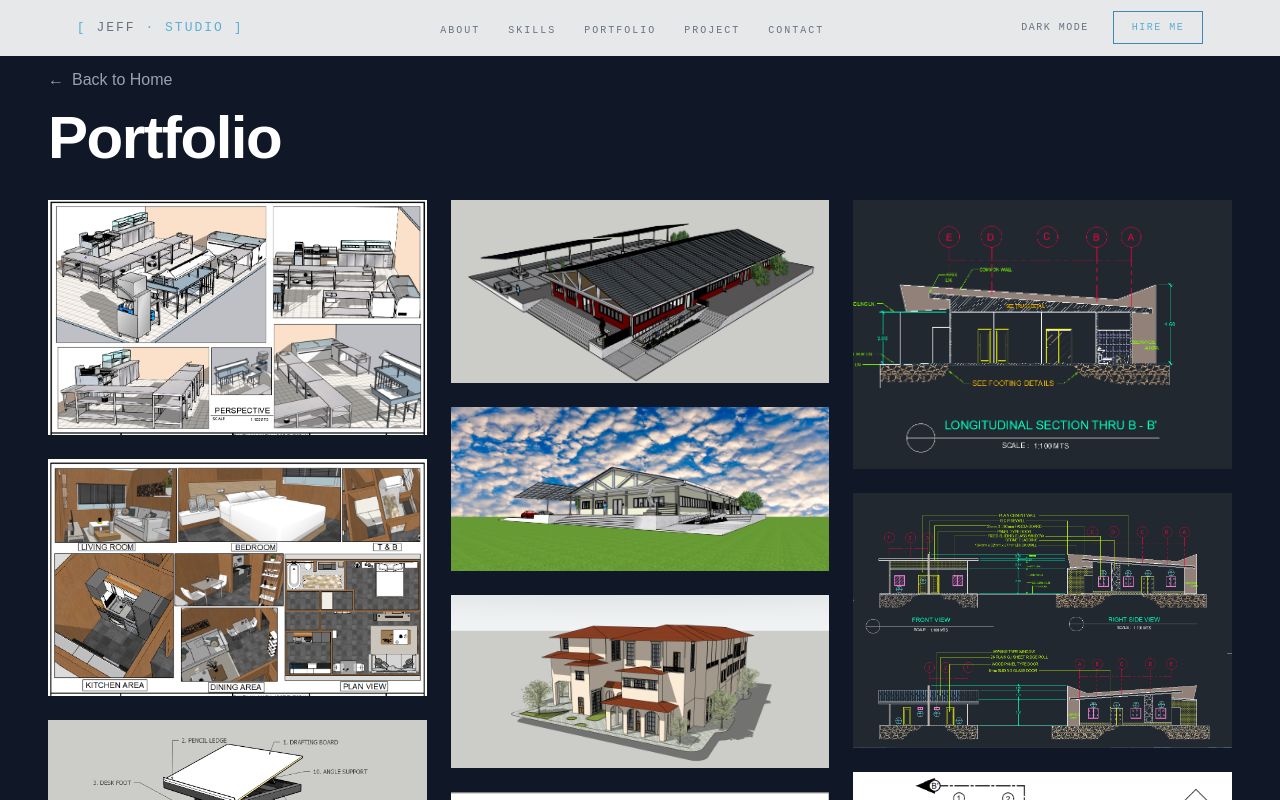
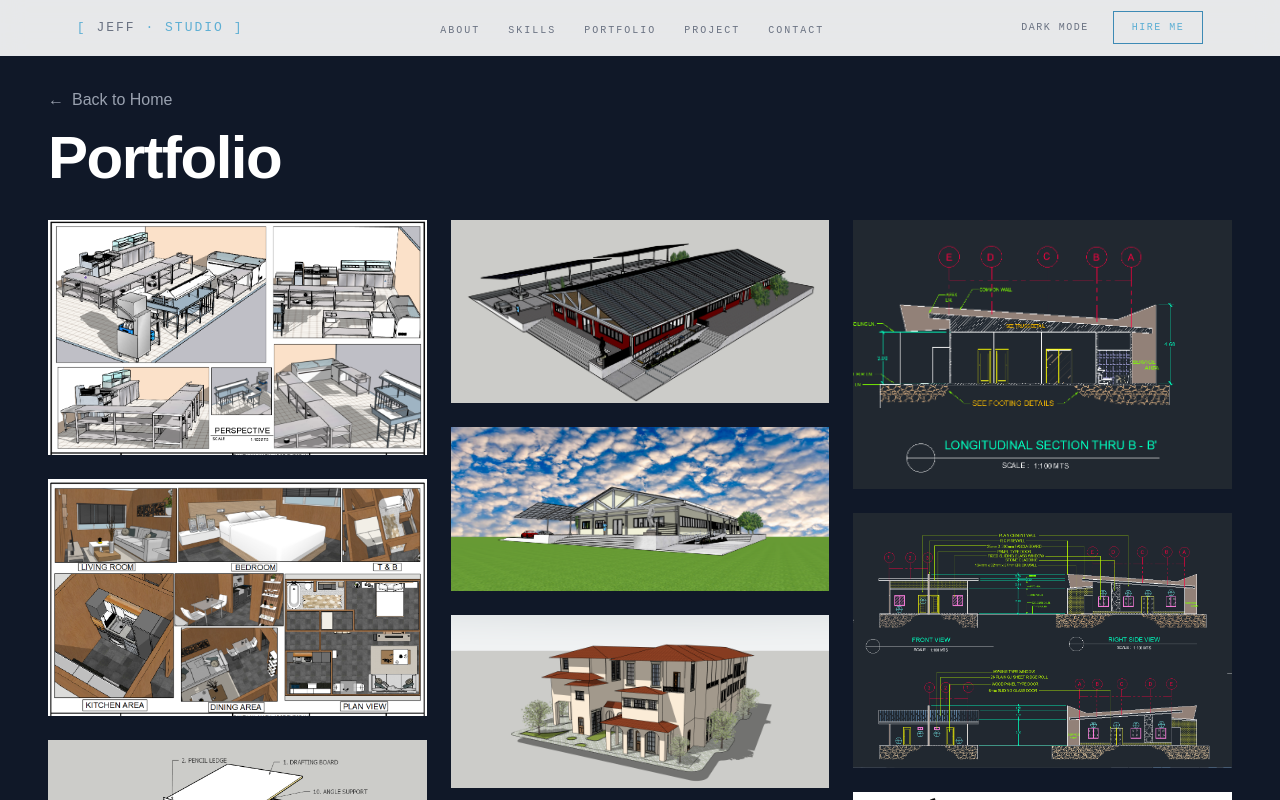
Before and after one commit to Cipher-Syntax/Jeff-Studio, a React (Vite) app: page /projects in a window 1280 px wide. Shown: the top 800 px of the page. Built offline with nearby package versions, Linux system fonts and the light colour scheme.

Commit message:
Updated: margin in projects

```diff
--- a/src/features/projects/pages/ProjectsPage.jsx
+++ b/src/features/projects/pages/ProjectsPage.jsx
@@ -15,7 +15,7 @@ const ProjectsPage = () => {
         <div className="min-h-screen bg-gray-900 text-white p-6 md:p-12">
             <div className="max-w-7xl mx-auto">
                 <div className="mb-8 mt-5 flex flex-col items-start gap-4">
-                    <Link to="/" className="inline-flex items-center gap-2 text-gray-400 hover:text-white transition-colors font-medium">
+                    <Link to="/" className="inline-flex items-center gap-2 text-gray-400 hover:text-white transition-colors font-medium mt-5">
                         <span>&#8592;</span> Back to Home
                     </Link>
                     <h1 className="text-4xl md:text-6xl font-bold tracking-tight">Portfolio</h1>
```
